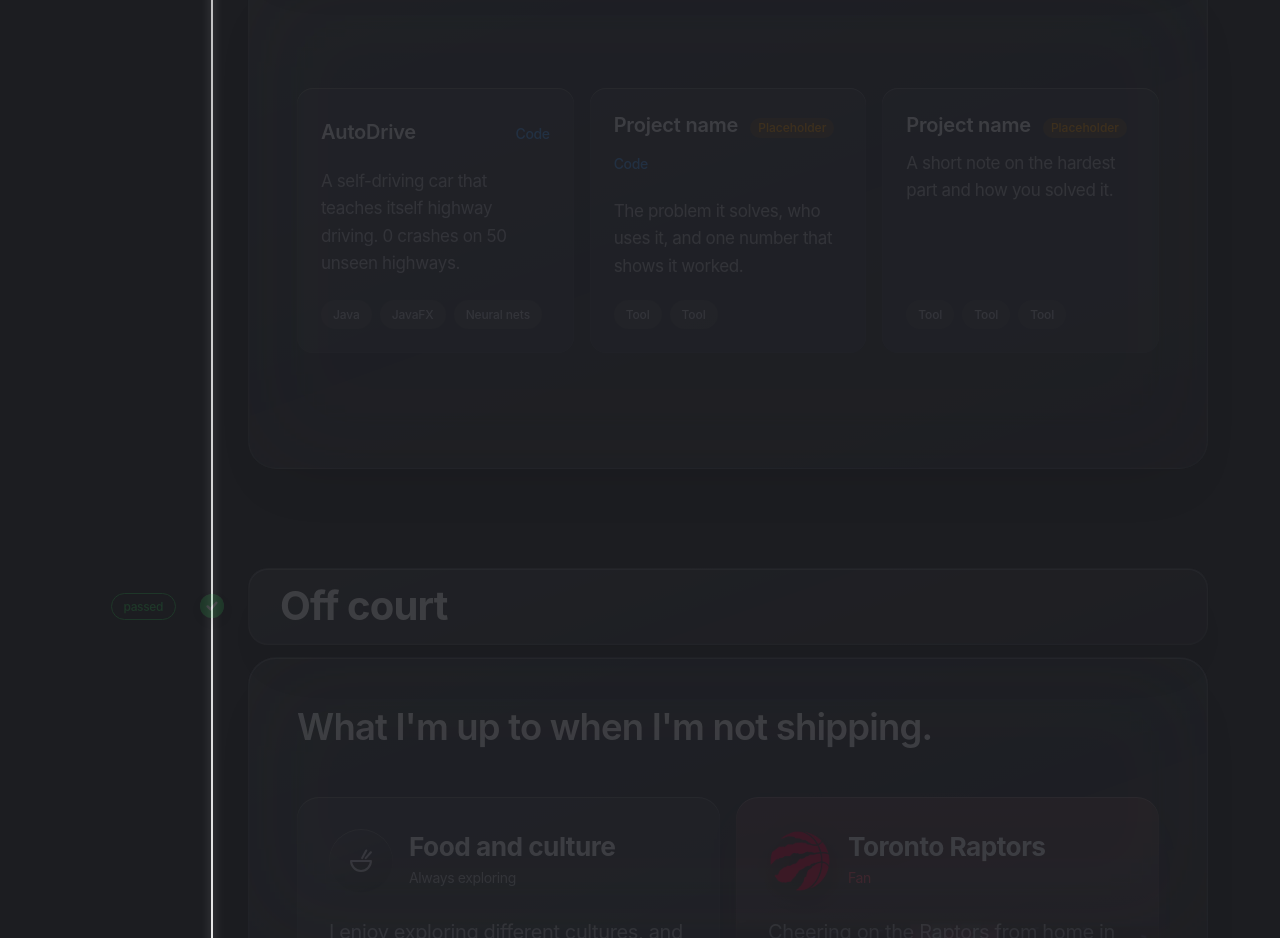
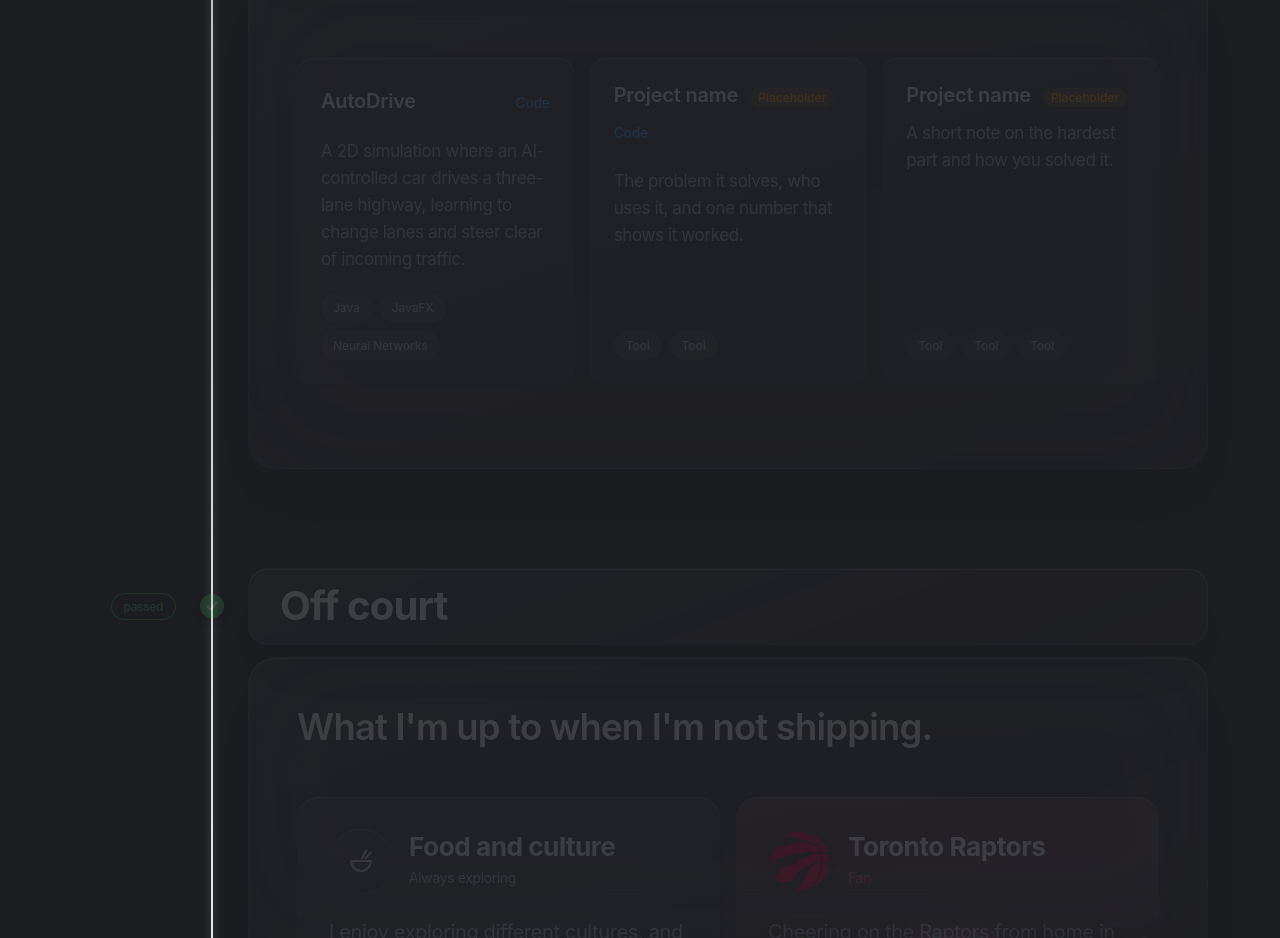
Before and after one commit to nevanvu/nevanvu.github.io, a Next.js app: page / in a window 1280 px wide. Shown: the part 2380-3318 px from the top of the page. Built offline with nearby package versions, Linux system fonts and the light colour scheme.

Commit message:
modify autodrive project

```diff
--- a/content.ts
+++ b/content.ts
@@ -61,8 +61,8 @@ export type Project = {
 export const projects: Project[] = [
   {
     name: "AutoDrive",
-    summary: "A self-driving car that teaches itself highway driving. 0 crashes on 50 unseen highways.",
-    stack: ["Java", "JavaFX", "Neural nets"],
+    summary: "A 2D simulation where an AI-controlled car drives a three-lane highway, learning to change lanes and steer clear of incoming traffic.",
+    stack: ["Java", "JavaFX", "Neural Networks"],
     repo: "https://github.com/nevanvu/autodrive",
   },
   {
```
